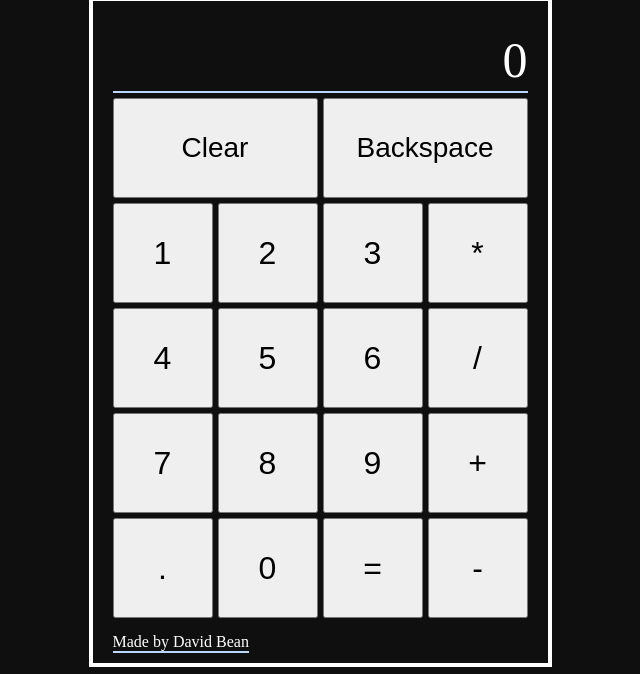
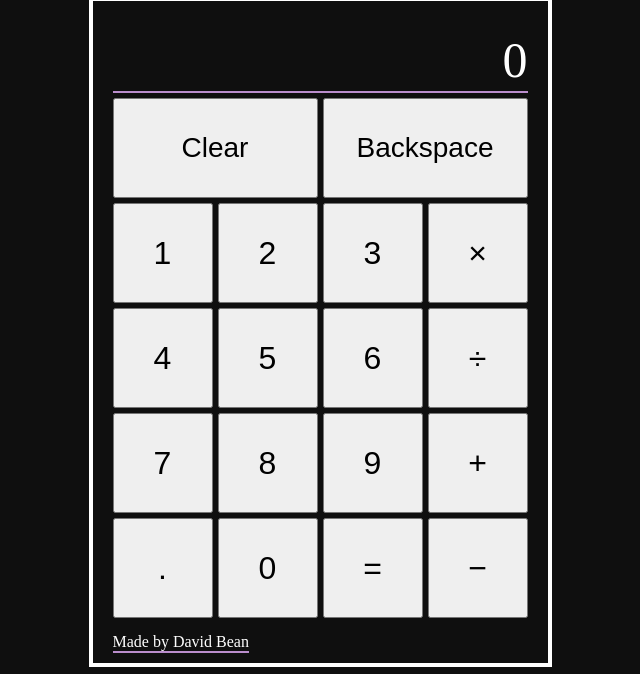
Before and after one commit to HeinzBeanss/calculatorV2, a plain HTML site: page index.html in a window 1280 px wide. Shown: the part 142-816 px from the top of the page, without its empty margins (320-960 px from the left). Drawn offline with Linux system fonts and the light colour scheme.

Commit message:
Slight aesthetic change

```diff
--- a/index.html
+++ b/index.html
@@ -20,12 +20,12 @@
             <button id="1" class="numberButton smallButton">1</button>
             <button id="2" class="numberButton smallButton">2</button>
             <button id="3" class="numberButton smallButton">3</button>
-            <button id="multiply" class="operatorButton">*</button>
+            <button id="multiply" class="operatorButton">×</button>
 
             <button id="4" class="numberButton smallButton">4</button>
             <button id="5" class="numberButton smallButton">5</button>
             <button id="6" class="numberButton smallButton">6</button>
-            <button id="divide" class="operatorButton">/</button>
+            <button id="divide" class="operatorButton">÷</button>
 
             <button id="7" class="numberButton smallButton">7</button>
             <button id="8" class="numberButton smallButton">8</button>
@@ -35,7 +35,7 @@
             <button id="." class="numberButton smallButton">.</button>
             <button id="0" class="numberButton smallButton">0</button>
             <button id="equals" class="smallButton">=</button>
-            <button id="subtract" class="operatorButton">-</button>
+            <button id="subtract" class="operatorButton">−</button>
 
     <div class="footer">
         Made by David Bean
--- a/style.css
+++ b/style.css
@@ -37,7 +37,7 @@ h1 {
     flex-shrink: 0;
     font-size: 16px;
     padding-top: 10px;
-    border-bottom: #bcd7ff solid 2px;
+    border-bottom: #ba8dcc solid 2px;
 }
 
 .calcButtons{
@@ -55,7 +55,7 @@ h1 {
 }
 
 .smallButton:hover, .operatorButton:hover, .largeButton:hover {
-    background-color: #bcd7ff;
+    background-color: #ba8dcc;
 }
 
 .smallButton {
@@ -83,13 +83,13 @@ h1 {
     text-align: right;
     font-size: 50px;
     align-self: flex-end;
-    border-bottom: #bcd7ff solid 2px;
+    border-bottom: #ba8dcc solid 2px;
 }
 
 .selected {
     min-height: 100px;
     min-width: 100px;
-    background-color: #bcd7ff;
+    background-color: #ba8dcc;
 }
 
 .notselected {
```
